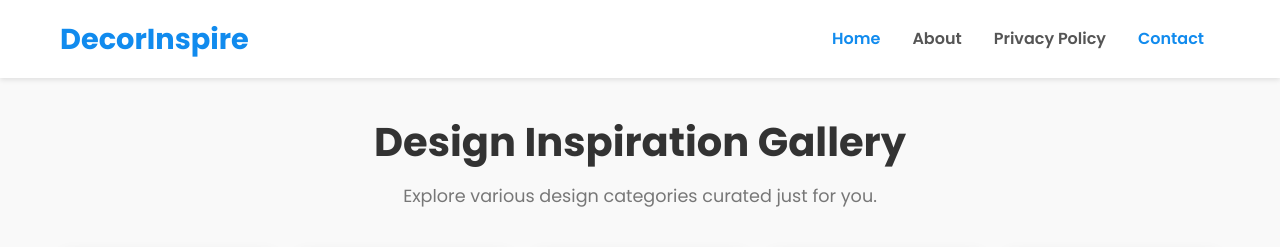
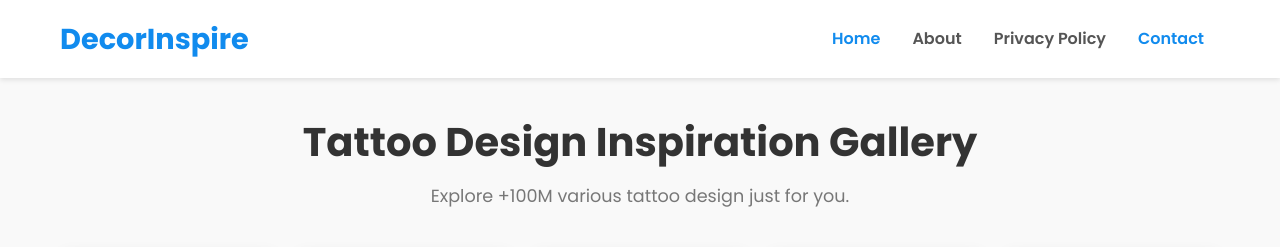
Before and after one commit to SophiaAdeline/tattoo, a plain HTML site: page index.html in a window 1280 px wide. Shown: the top 247 px of the page. Drawn offline with Linux system fonts and the light colour scheme.

Commit message:
Update index.html

```diff
--- a/index.html
+++ b/index.html
@@ -4,7 +4,7 @@
     <meta charset="UTF-8">
     <meta name="viewport" content="width=device-width, initial-scale=1.0">
 
-    <title>Design Inspiration Gallery | DecorInspire</title>
+    <title>Tattoo Design Inspiration Gallery | TattooInspire</title>
     <meta name="description" content="Discover thousands of the latest ideas and inspiration for home decor, minimalist gardens, modern kitchens, and various other designs to beautify your home.">
     <meta name="keywords" content="home decor, interior design, inspiration, garden, kitchen, living room, diy">
 
@@ -60,8 +60,8 @@
     <main>
         <div class="container">
             <section class="hero">
-                <h2>Design Inspiration Gallery</h2>
-                <p>Explore various design categories curated just for you.</p>
+                <h2>Tattoo Design Inspiration Gallery</h2>
+                <p>Explore +100M various tattoo design just for you.</p>
             </section>
 
             <section class="content-grid" id="auto-content-container">
@@ -73,7 +73,7 @@
 
     <footer>
         <div class="container">
-            <p>&copy; 2025 DecorInspire. All Rights Reserved.</p>
+            <p>&copy; 2025 TattooInspire. All Rights Reserved.</p>
         </div>
     </footer>
 
```
